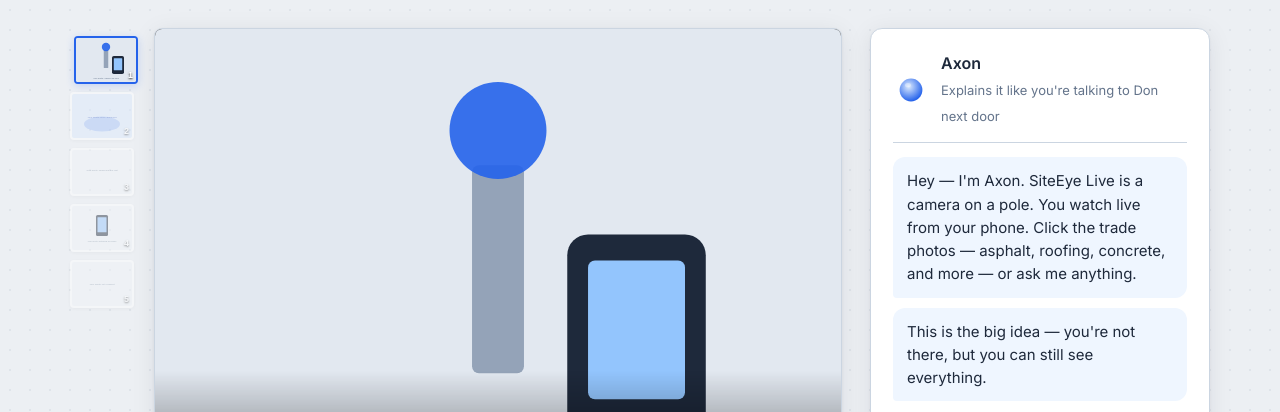
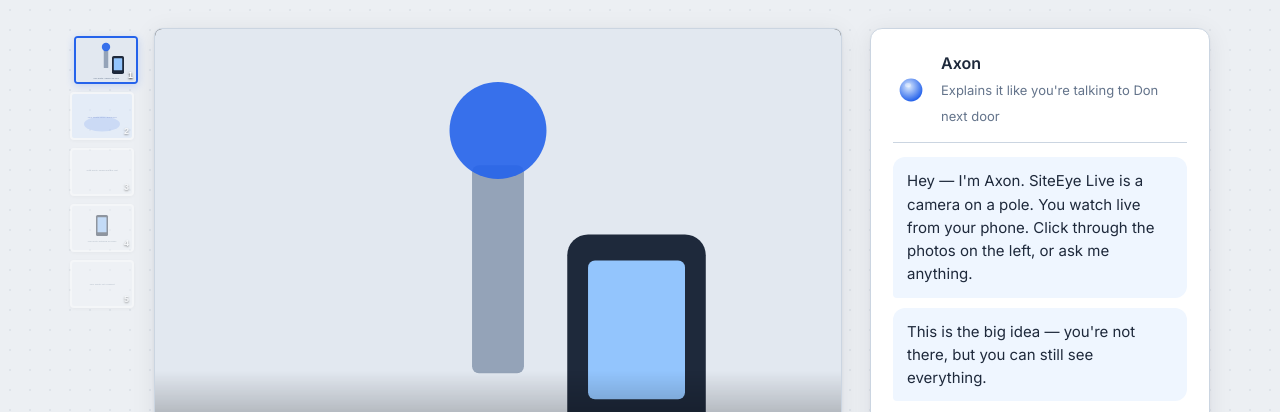
Before and after one commit to msimpson215/siteeye-live, a website: page public/index.html in a window 1280 px wide. Shown: the top 412 px of the page. Drawn offline with Linux system fonts and the light colour scheme.

Commit message:
Fix Axon intro copy after restoring SiteEye product deck.
Co-authored-by: Cursor <cursoragent@cursor.com>

```diff
--- a/public/index.html
+++ b/public/index.html
@@ -59,7 +59,7 @@
 
       <div class="axon-chat" id="axon-chat">
         <div class="bubble them">
-          Hey — I'm Axon. SiteEye Live is a camera on a pole. You watch live from your phone. Click the trade photos — asphalt, roofing, concrete, and more — or ask me anything.
+          Hey — I'm Axon. SiteEye Live is a camera on a pole. You watch live from your phone. Click through the photos on the left, or ask me anything.
         </div>
       </div>
 
```
